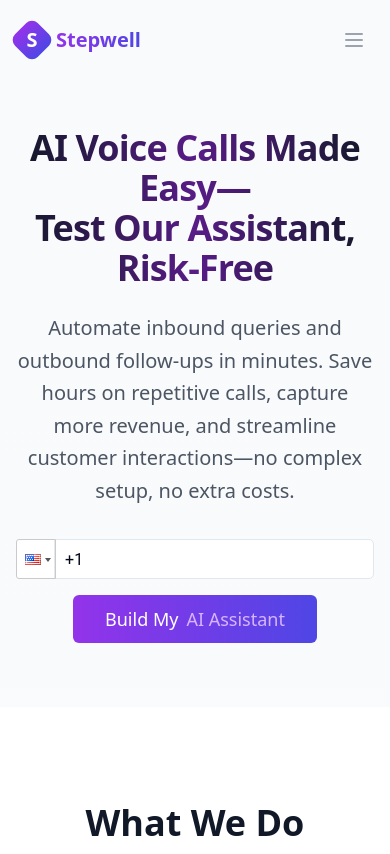
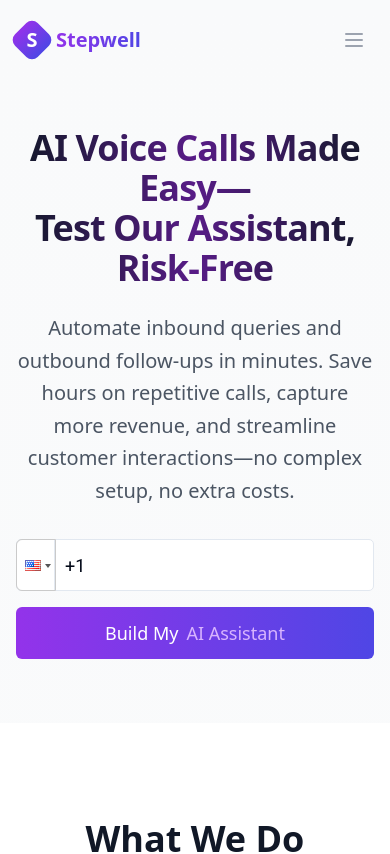
Before and after one commit to HamzaArou/callify-automation, a React (Vite) app: page / in a window 390 px wide. Shown: the top 854 px of the page. Built offline with nearby package versions, Linux system fonts and the light colour scheme.

Commit message:
Update component sizes for mobile
Adjusted the sizes of components to align with the provided design example, ensuring a cohesive look in mobile preview.
[skip gpt_engineer]

```diff
--- a/src/components/sections/Hero.tsx
+++ b/src/components/sections/Hero.tsx
@@ -2,19 +2,11 @@ import { motion } from "framer-motion";
 import { useState, useEffect } from "react";
 import { Button } from "@/components/ui/button";
 import { useToast } from "@/components/ui/use-toast";
-import {
-  Dialog,
-  DialogContent,
-  DialogHeader,
-  DialogTitle,
-  DialogDescription,
-} from "@/components/ui/dialog";
 import PhoneInput from "react-phone-input-2";
 import "react-phone-input-2/lib/style.css";
 
 const Hero = () => {
   const [currentService, setCurrentService] = useState<"AI Assistant" | "New Website">("AI Assistant");
-  const [isDialogOpen, setIsDialogOpen] = useState(false);
   const [phoneNumber, setPhoneNumber] = useState("");
   const { toast } = useToast();
 
@@ -77,24 +69,25 @@ const Hero = () => {
           initial={{ opacity: 0, y: 20 }}
           animate={{ opacity: 1, y: 0 }}
           transition={{ duration: 0.5, delay: 0.4 }}
-          className="flex flex-col md:flex-row justify-center items-center gap-4"
+          className="flex flex-col md:flex-row justify-center items-center gap-4 max-w-2xl mx-auto"
         >
-          <div className="w-full md:w-64">
+          <div className="w-full md:w-[400px]">
             <PhoneInput
               country={"us"}
               value={phoneNumber}
               onChange={(phone) => setPhoneNumber(phone)}
               containerClass="w-full"
-              inputClass="w-full p-2 border rounded-md"
-              buttonClass="border rounded-l-md"
+              inputClass="!w-full !h-[52px] !text-lg"
+              buttonClass="!h-[52px]"
+              placeholder="Enter your phone number"
             />
           </div>
 
-          <div className="relative group">
+          <div className="relative group w-full md:w-auto">
             <Button
               size="lg"
               onClick={handleSubmit}
-              className="group bg-gradient-to-r from-purple-600 to-indigo-600 hover:from-purple-700 hover:to-indigo-700 text-white px-8 py-6 text-lg relative whitespace-nowrap"
+              className="w-full md:w-auto group bg-gradient-to-r from-purple-600 to-indigo-600 hover:from-purple-700 hover:to-indigo-700 text-white !px-8 !py-6 text-lg relative whitespace-nowrap h-[52px]"
             >
               Build My{" "}
               <motion.span
--- a/src/index.css
+++ b/src/index.css
@@ -120,3 +120,19 @@
 .react-tel-input .country-list .country.highlight {
   @apply bg-accent;
 }
+
+/* Custom height for phone input to match button */
+.react-tel-input .form-control {
+  height: 52px !important;
+  width: 100% !important;
+  font-size: 1.125rem !important;
+}
+
+.react-tel-input .selected-flag {
+  height: 50px !important;
+  border-radius: 0.375rem 0 0 0.375rem !important;
+}
+
+.react-tel-input .flag-dropdown {
+  border-radius: 0.375rem 0 0 0.375rem !important;
+}
```
